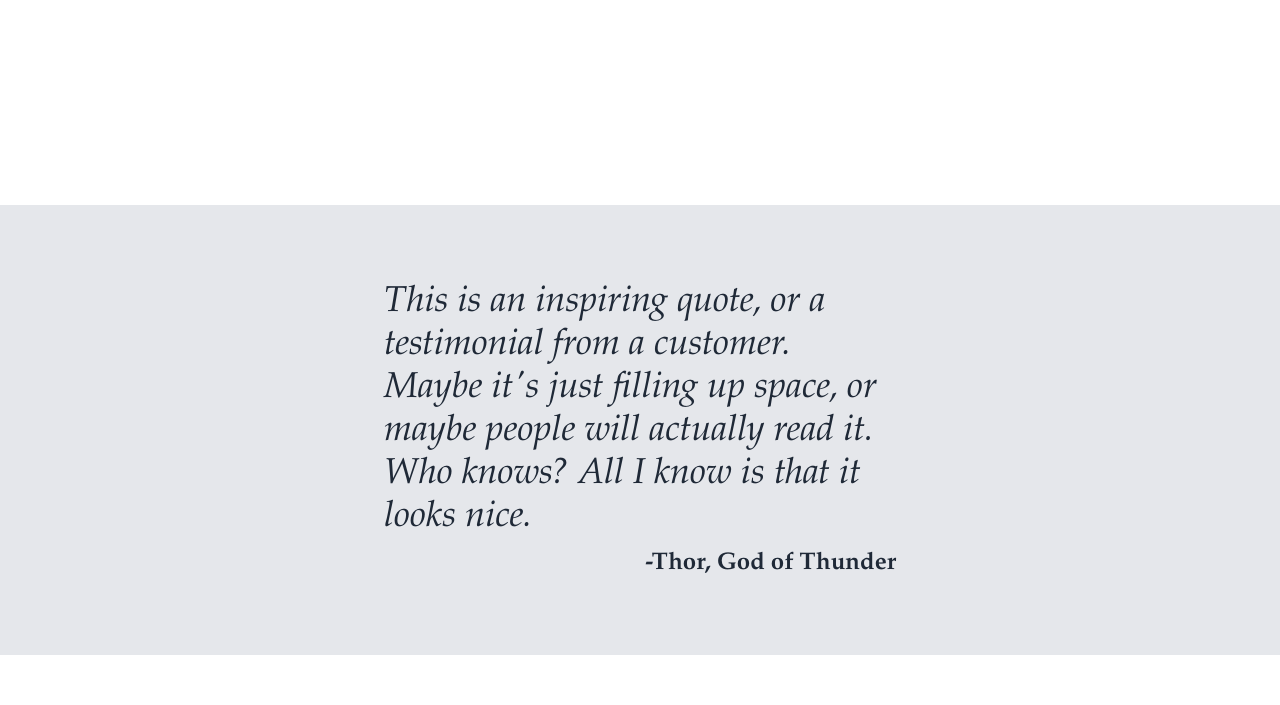
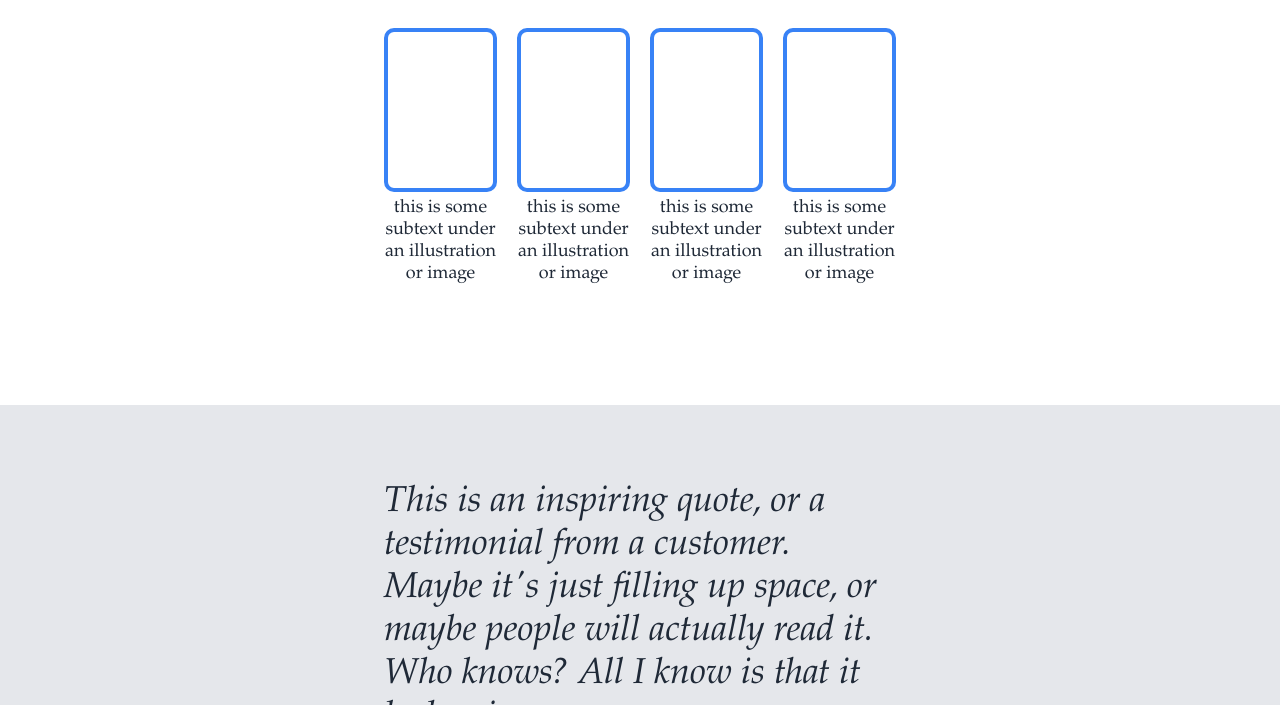
Before and after one commit to zopalmer14/landing_page, a plain HTML site: page index.html in a window 1280 px wide. Shown: the part 395-1100 px from the top of the page. Drawn offline with Linux system fonts and the light colour scheme.

Commit message:
implement four panel section HTML content and CSS styling

```diff
--- a/index.html
+++ b/index.html
@@ -12,7 +12,61 @@
     </div>
 
     <div class="four-panels">
+        <div class="content-container">
+            <div class="title">
+                Some random information
+            </div>
 
+            <div class="panel-container">
+                <div class="panel">
+                    <div class="panel-img">
+
+                    </div>
+
+                    <div>
+                        this is some subtext
+                        under an illustration
+                        or image
+                    </div>
+                </div>
+
+                <div class="panel">
+                    <div class="panel-img">
+
+                    </div>
+
+                    <div>
+                        this is some subtext
+                        under an illustration
+                        or image
+                    </div>
+                </div>
+
+                <div class="panel">
+                    <div class="panel-img">
+
+                    </div>
+
+                    <div>
+                        this is some subtext
+                        under an illustration
+                        or image
+                    </div>
+                </div>
+
+                <div class="panel">
+                    <div class="panel-img">
+
+                    </div>
+
+                    <div>
+                        this is some subtext
+                        under an illustration
+                        or image
+                    </div>
+                </div>
+            </div>
+        </div>
     </div>
 
     <div class="quote-section">
--- a/styles.css
+++ b/styles.css
@@ -5,16 +5,6 @@ body {
     margin: auto;
     font-size: 18px;
     color: #E5E7EB;
-}
-
-.hero,
-.four-panels {
-    height: 300px;
-}
-
-.hero,
-.footer {
-    background-color: #1F2937;
 }
 
 .footer,
@@ -25,13 +15,66 @@ body {
     align-items: center;
 }
 
+.hero {
+    height: 300px;
+}
+
+.hero,
+.footer {
+    background-color: #1F2937;
+}
+
+.four-panels {
+    height: 500px;
+    display: flex;
+    justify-content: center;
+
+    text-align: center;
+    color: #1F2937;
+}
+
+.four-panels .content-container {
+    width: 40%;
+    padding-top: 40px;
+    padding-bottom: 120px;
+
+    display: flex;
+    flex-direction: column;
+    justify-content: center;
+    gap: 40px;
+}
+
+.four-panels .title {
+    font-size: 36px;
+    font-weight: 800;
+}
+
+.four-panels .panel-container {
+    display: flex;
+    justify-content: space-between;
+    flex: 1;
+    gap: 20px;
+}
+
+.four-panels .panel {
+    display: flex;
+    flex-direction: column;
+    gap: 5px;
+}
+
+.four-panels .panel-img {
+    border: 4px solid #3882F6;
+    border-radius: 10px;
+    flex: 1;
+}
+
 .quote-section {
     height: 450px;
     background-color: #E5E7EB;
     color: #1F2937;
 }
 
-.quote-container {
+.quote-section .quote-container {
     width: 40%;
     display: flex;
     flex-direction: column;
```
